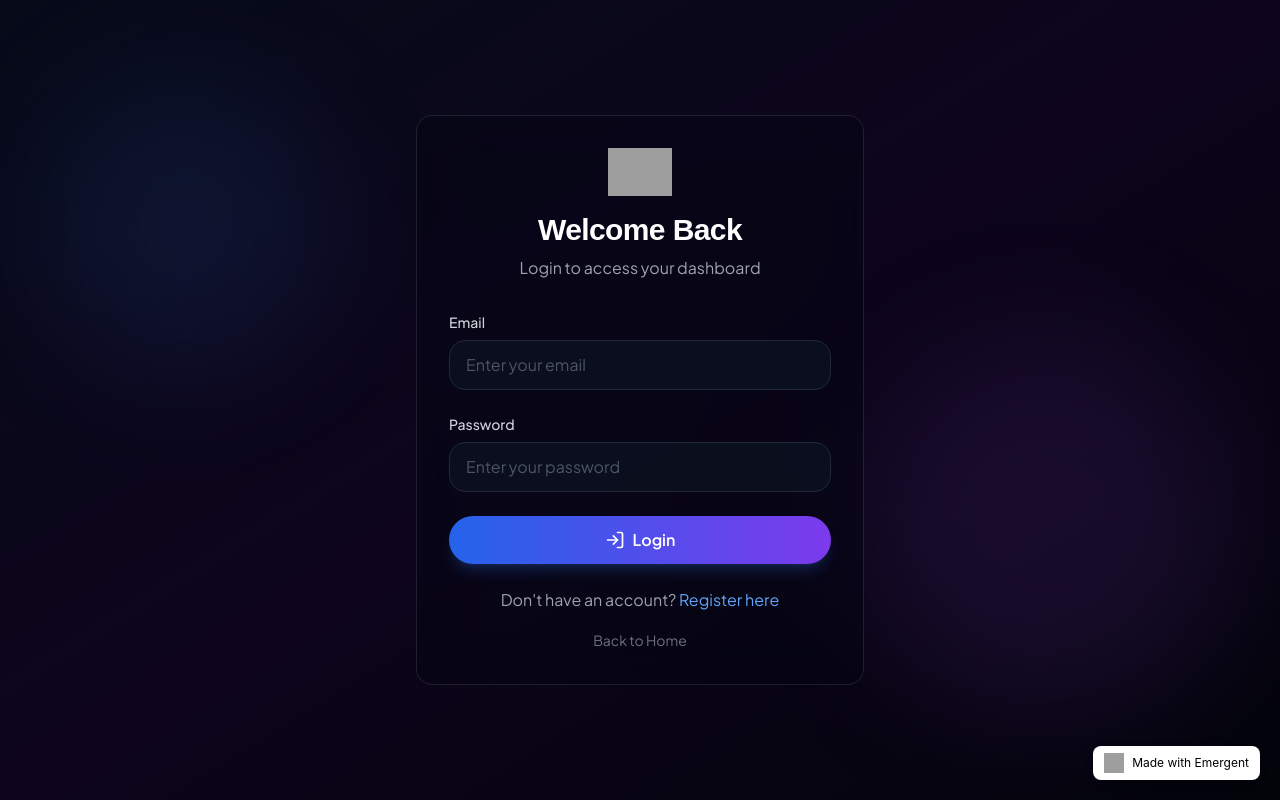
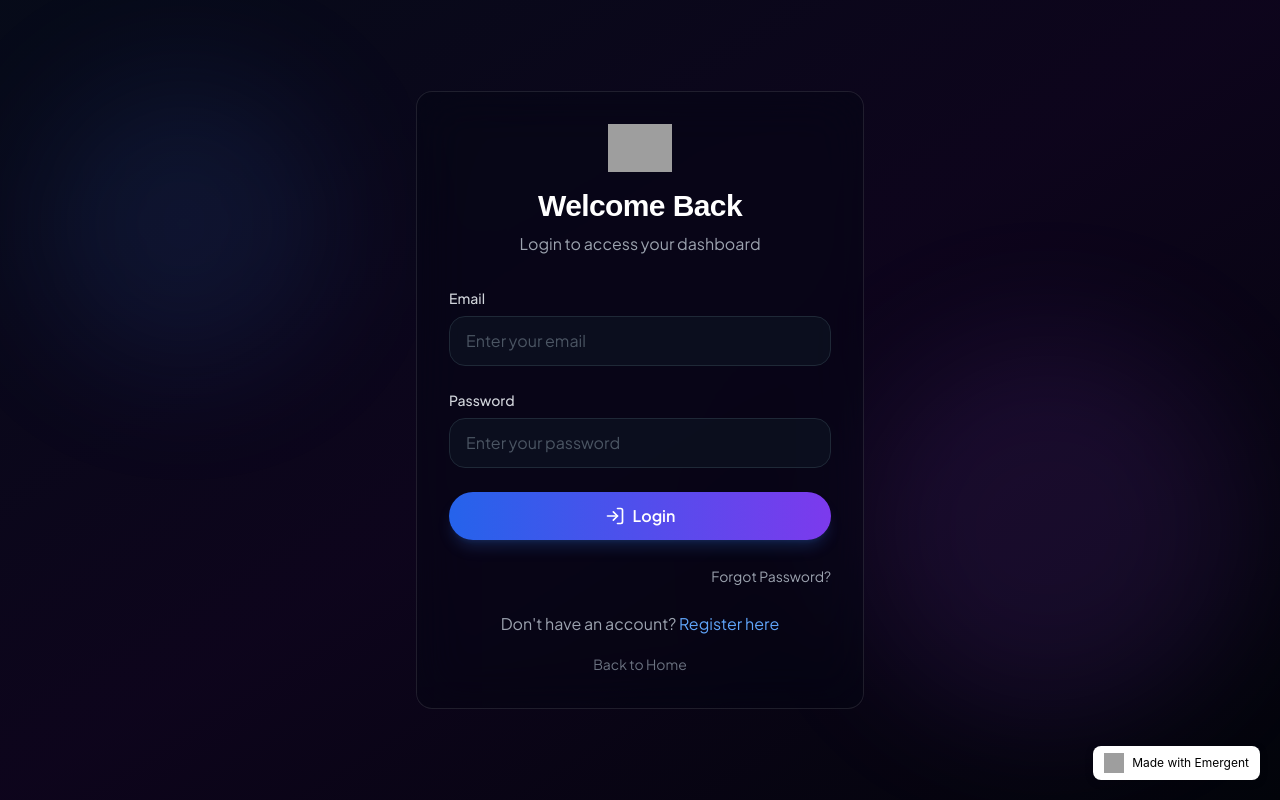
Before and after one commit to aminanaaz813-cmyk/minexglobal, a React (Create React App) app in the folder frontend/: page /login in a window 1280 px wide. Built offline with nearby package versions, Linux system fonts and the light colour scheme; no server answers; grey boxes are pictures that could not be loaded; a web font is replaced by a local one.

Commit message:
auto-commit for 43fa6f6b-75cd-4590-b544-d0f833f6b8dc

```diff
--- a/frontend/src/pages/LoginPage.js
+++ b/frontend/src/pages/LoginPage.js
@@ -110,6 +110,12 @@ const LoginPage = () => {
               </>
             )}
           </button>
+
+          <div className="text-right mt-2">
+            <Link to="/forgot-password" className="text-gray-400 hover:text-blue-400 text-sm transition" data-testid="forgot-password-link">
+              Forgot Password?
+            </Link>
+          </div>
         </form>
 
         <div className="mt-6 text-center">
```
